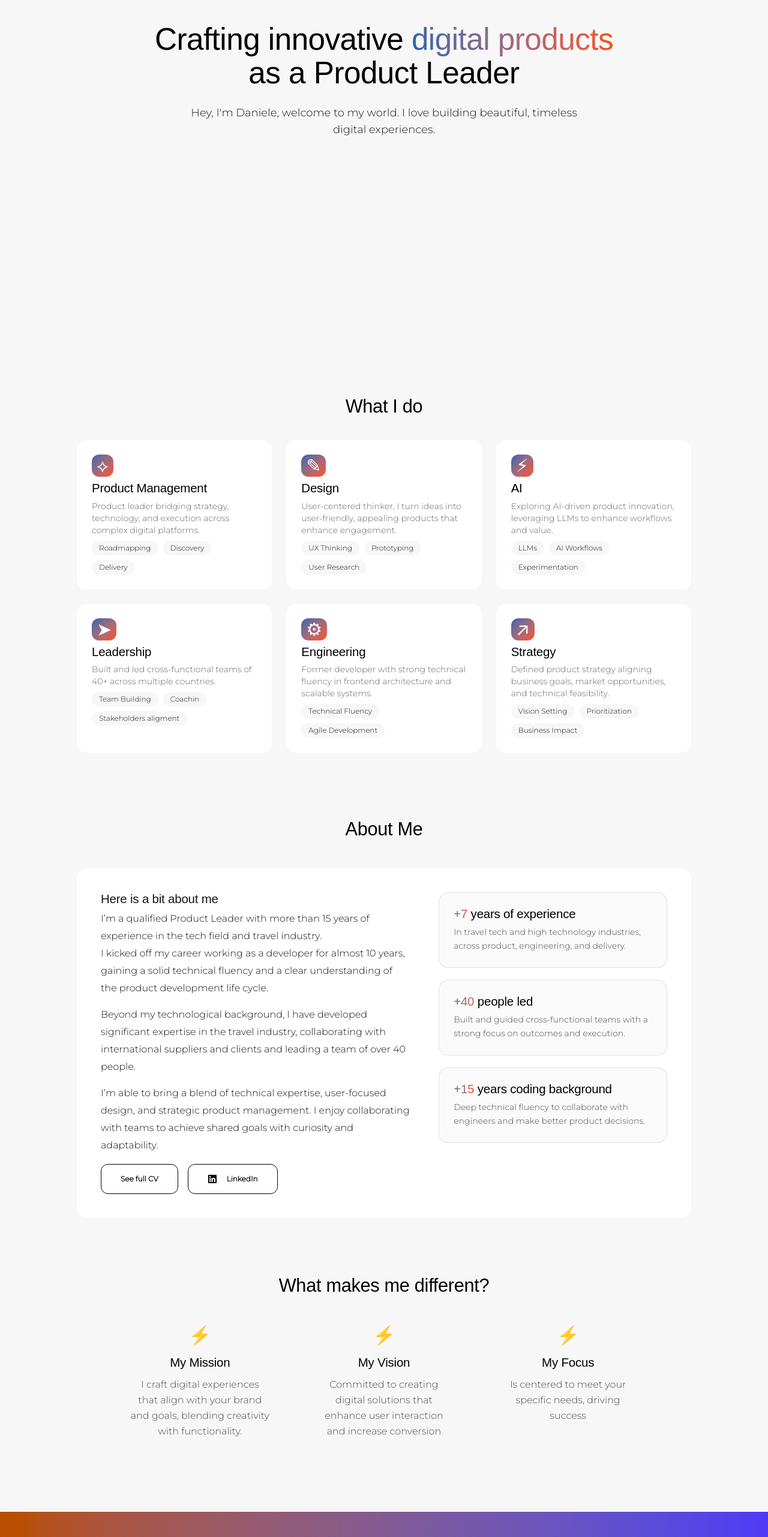
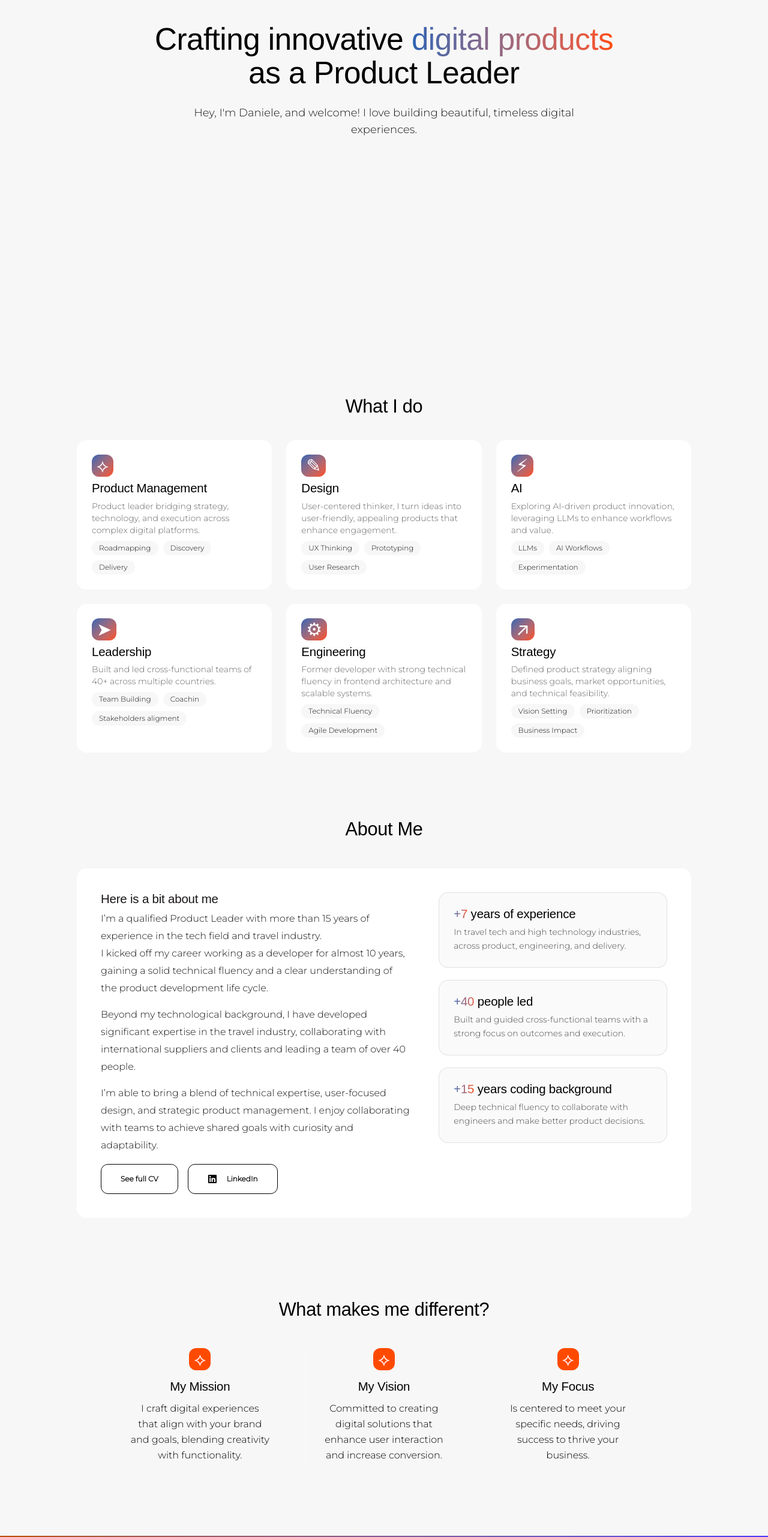
Before and after one commit to danielelaciura/danielelaciura, a Next.js app: page / in a window 1280 px wide. Shown: the part 234-2797 px from the top of the page at 60% size. Built offline with nearby package versions, Linux system fonts and the light colour scheme; a web font is replaced by a local one.

Commit message:
added links

```diff
--- a/app/components/Footer.tsx
+++ b/app/components/Footer.tsx
@@ -17,6 +17,11 @@ export default function Footer() {
           <p className="text-black/60 text-sm">
             All rights reserved ©2026
           </p>
+
+          <a href="mailto:hello@danielelaciura.com">
+             hello@danielelaciura.com
+          </a>
+
         </motion.div>
       </div>
     </footer>
--- a/app/components/Hero.tsx
+++ b/app/components/Hero.tsx
@@ -79,7 +79,7 @@ export default function Hero() {
             variants={itemVariants}
             className="text-lg mb-8 max-w-2xl z-10"
           >
-            Hey, I&apos;m Daniele, welcome to my world. I love building beautiful, timeless digital experiences.
+            Hey, I&apos;m Daniele, and welcome! I love building beautiful, timeless digital experiences.
           </motion.p>
 
           {/* Get In Touch Button */}
--- a/app/components/WhatMakesDifferent.tsx
+++ b/app/components/WhatMakesDifferent.tsx
@@ -4,16 +4,19 @@ import { motion } from "framer-motion";
 
 const aboutCards = [
   {
+    icon:"⟡",
     title: "My Mission",
     description: "I craft digital experiences that align with your brand and goals, blending creativity with functionality.",
   },
   {
+    icon:"⟡",
     title: "My Vision",
-    description: "Committed to creating digital solutions that enhance user interaction and increase conversion",
+    description: "Committed to creating digital solutions that enhance user interaction and increase conversion.",
   },
   {
+    icon:"⟡",
     title: "My Focus",
-    description: "Is centered to meet your specific needs, driving success",
+    description: "Is centered to meet your specific needs, driving success to thrive your business.",
   },
 ];
 
@@ -29,7 +32,7 @@ export default function WhatMakesDifferent() {
           transition={{ duration: 0.6 }}
           className="text-center max-w-4xl mx-auto"
         >
-          <h2 className="text-4xl md:text-5xl font-bold text-black mb-6">
+          <h2 className="text-4xl mt-10 md:text-5xl font-bold text-black mb-6">
             What makes me different?
           </h2>
 
@@ -46,9 +49,9 @@ export default function WhatMakesDifferent() {
               whileHover={{ y: -5, scale: 1.02 }}
               className="p-6 rounded-2xl  p-1 border border-white/10 backdrop-blur-sm"
             >
-              <div className="text-3xl mb-4">⚡</div>
-              <h3 className="text-xl font-semibold text-black mb-3">{card.title}</h3>
-              <p className="text-black/70 leading-relaxed">{card.description}</p>
+                <span className="text-3xl mb-4 text-white bg-[#ff4a00] rounded-xl w-auto px-2">{ card.icon }</span>
+                <h3 className="text-xl mt-4 font-semibold text-black mb-3">{card.title}</h3>
+              <p className="text-black leading-relaxed">{card.description}</p>
             </motion.div>
           ))}
         </div>
```
